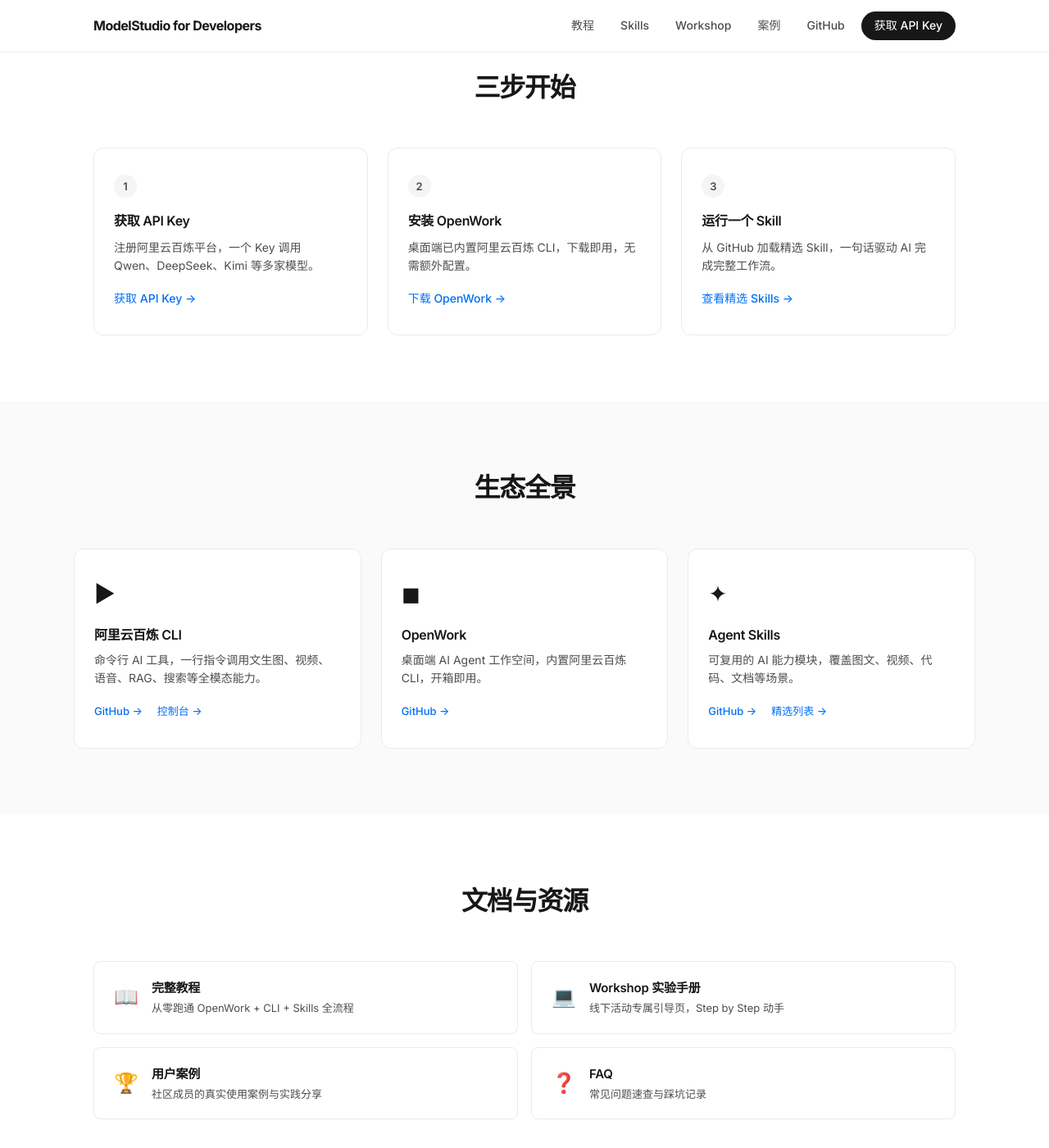
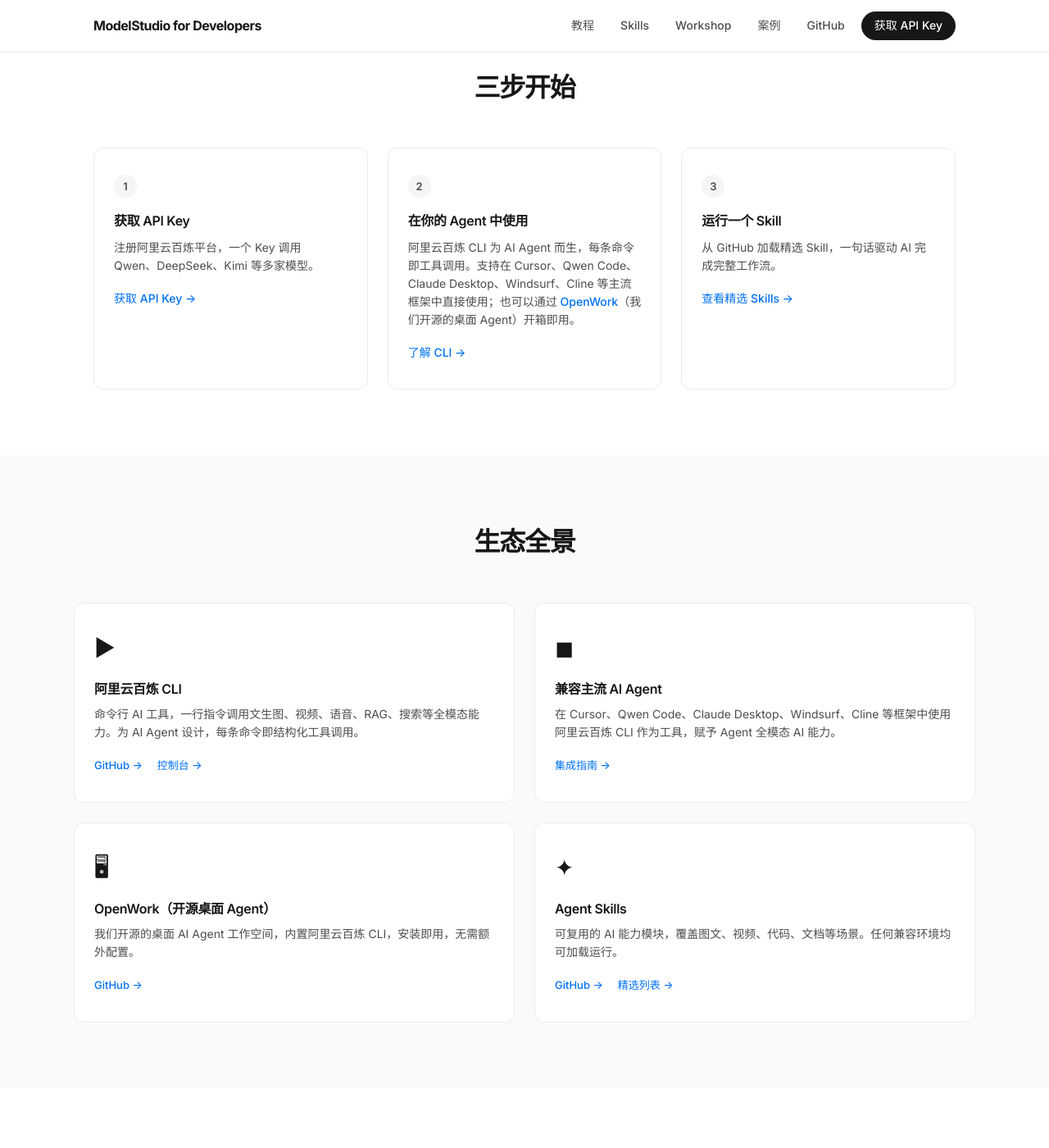
Before and after one commit to joeytoday/modelstudioai.github.io, a Jekyll site: the page built from index.md, in a window 1280 px wide and 1400 px high, scrolled down 603 px. Shown: the whole window at 82% size. Built offline with Jekyll 4.4.1, drawn with Linux system fonts in a browser that asks for light colours.

Commit message:
content: explain CLI works in mainstream AI Agent frameworks alongside OpenWork

```diff
--- a/_layouts/home.html
+++ b/_layouts/home.html
@@ -118,7 +118,7 @@ body { font-family: var(--font-sans); color: var(--ink); line-height: 1.6; backg
 .ecosystem { padding: 80px 24px; background: var(--canvas-soft); }
 .ecosystem-inner { max-width: 1100px; margin: 0 auto; }
 .ecosystem h2 { text-align: center; font-size: 32px; font-weight: 700; letter-spacing: -1.2px; margin-bottom: 48px; }
-.eco-grid { display: grid; grid-template-columns: repeat(3, 1fr); gap: 24px; }
+.eco-grid { display: grid; grid-template-columns: repeat(2, 1fr); gap: 24px; }
 .eco-card { background: var(--canvas); border: 1px solid var(--hairline); border-radius: var(--rounded-lg); padding: 32px 24px; transition: box-shadow 0.2s, transform 0.2s; }
 .eco-card:hover { transform: translateY(-2px); box-shadow: 0 8px 30px rgba(0,0,0,0.08); }
 .eco-icon { font-size: 28px; margin-bottom: 16px; display: block; }
@@ -193,9 +193,9 @@ body { font-family: var(--font-sans); color: var(--ink); line-height: 1.6; backg
     </div>
     <div class="step-card">
       <div class="step-num">2</div>
-      <h3>安装 OpenWork</h3>
-      <p>桌面端已内置阿里云百炼 CLI，下载即用，无需额外配置。</p>
-      <a href="https://github.com/modelstudioai/openwork" target="_blank">下载 OpenWork &rarr;</a>
+      <h3>在你的 Agent 中使用</h3>
+      <p>阿里云百炼 CLI 为 AI Agent 而生，每条命令即工具调用。支持在 Cursor、Qwen Code、Claude Desktop、Windsurf、Cline 等主流框架中直接使用；也可以通过 <a href="https://github.com/modelstudioai/openwork" target="_blank">OpenWork</a>（我们开源的桌面 Agent）开箱即用。</p>
+      <a href="{{ site.bailian_cli_url }}" target="_blank">了解 CLI &rarr;</a>
     </div>
     <div class="step-card">
       <div class="step-num">3</div>
@@ -213,21 +213,27 @@ body { font-family: var(--font-sans); color: var(--ink); line-height: 1.6; backg
       <div class="eco-card">
         <span class="eco-icon">&#9654;</span>
         <h3>阿里云百炼 CLI</h3>
-        <p>命令行 AI 工具，一行指令调用文生图、视频、语音、RAG、搜索等全模态能力。</p>
+        <p>命令行 AI 工具，一行指令调用文生图、视频、语音、RAG、搜索等全模态能力。为 AI Agent 设计，每条命令即结构化工具调用。</p>
         <a href="https://github.com/modelstudioai/cli" target="_blank">GitHub &rarr;</a>
         &nbsp;&nbsp;
         <a href="{{ site.bailian_cli_url }}" target="_blank">控制台 &rarr;</a>
       </div>
       <div class="eco-card">
         <span class="eco-icon">&#9724;</span>
-        <h3>OpenWork</h3>
-        <p>桌面端 AI Agent 工作空间，内置阿里云百炼 CLI，开箱即用。</p>
+        <h3>兼容主流 AI Agent</h3>
+        <p>在 Cursor、Qwen Code、Claude Desktop、Windsurf、Cline 等框架中使用阿里云百炼 CLI 作为工具，赋予 Agent 全模态 AI 能力。</p>
+        <a href="{{ site.bailian_cli_url }}" target="_blank">集成指南 &rarr;</a>
+      </div>
+      <div class="eco-card">
+        <span class="eco-icon">&#128421;</span>
+        <h3>OpenWork（开源桌面 Agent）</h3>
+        <p>我们开源的桌面 AI Agent 工作空间，内置阿里云百炼 CLI，安装即用，无需额外配置。</p>
         <a href="https://github.com/modelstudioai/openwork" target="_blank">GitHub &rarr;</a>
       </div>
       <div class="eco-card">
         <span class="eco-icon">&#10022;</span>
         <h3>Agent Skills</h3>
-        <p>可复用的 AI 能力模块，覆盖图文、视频、代码、文档等场景。</p>
+        <p>可复用的 AI 能力模块，覆盖图文、视频、代码、文档等场景。任何兼容环境均可加载运行。</p>
         <a href="https://github.com/modelstudioai/skills" target="_blank">GitHub &rarr;</a>
         &nbsp;&nbsp;
         <a href="/skills/">精选列表 &rarr;</a>
```
